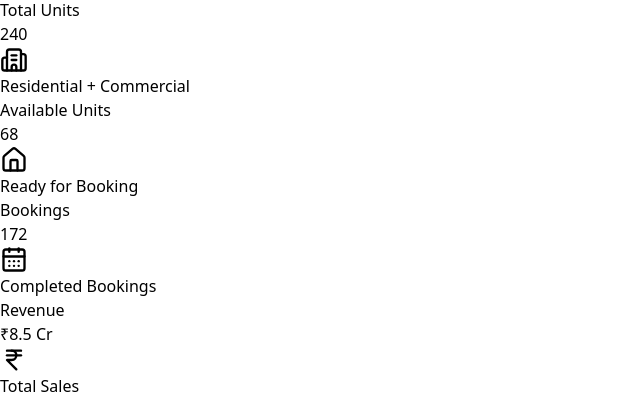
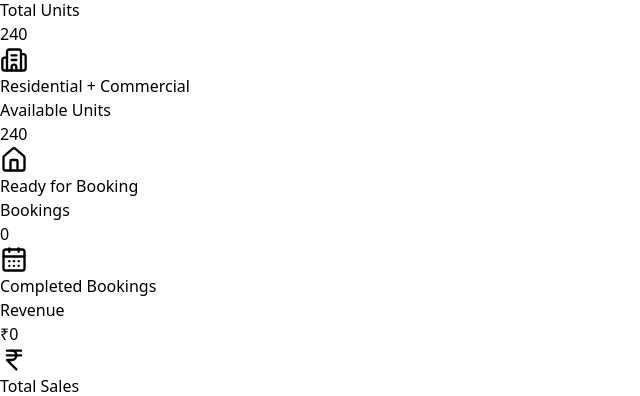
Before and after one commit to DeepakD777/emerald-heights-crm, a React (Vite) app: page / in a window 1280 px wide. Shown: the part 780-1176 px from the top of the page, without its empty margins (0-640 px from the left). Built offline with nearby package versions, Linux system fonts and the light colour scheme.

Commit message:
feat: card real time implimentation

```diff
--- a/src/components/dashboard/StatsCard.tsx
+++ b/src/components/dashboard/StatsCard.tsx
@@ -17,7 +17,7 @@ interface StatsCardProps {
   title: string;
 
   // बड़ी Value
-  value: string;
+ value: string | number;
 
   // छोटा Description
   subtitle: string;
--- a/src/pages/Dashboard/Dashboard.tsx
+++ b/src/pages/Dashboard/Dashboard.tsx
@@ -24,6 +24,9 @@ import RecentBookings from "../../components/dashboard/RecentBookings";
 
 import FloorMap from "../../components/dashboard/Floormap";
 
+import { useBooking } from "../../context/BookingContext";
+
+
 
 // Lucide Icons
 import {
@@ -34,6 +37,19 @@ import {
 } from "lucide-react";
 
 function Dashboard() {
+  const { bookings } = useBooking();
+
+  const totalUnits = 240;
+
+  const bookedUnits = bookings.length;
+
+  const availableUnits = totalUnits - bookedUnits;
+
+  const revenue = bookings.reduce(
+    (total, booking) =>
+      total + Number(booking.bookingAmount || 0),
+    0
+  );
   return (
     <div className="space-y-6">
 
@@ -46,7 +62,7 @@ function Dashboard() {
         {/* Total Units */}
         <StatsCard
           title="Total Units"
-          value="240"
+          value={totalUnits}
           subtitle="Residential + Commercial"
           icon={<Building2 size={28} />}
           color="bg-green-600"
@@ -55,7 +71,7 @@ function Dashboard() {
         {/* Available Units */}
         <StatsCard
           title="Available Units"
-          value="68"
+          value={availableUnits}
           subtitle="Ready for Booking"
           icon={<Home size={28} />}
           color="bg-blue-600"
@@ -64,7 +80,7 @@ function Dashboard() {
         {/* Total Bookings */}
         <StatsCard
           title="Bookings"
-          value="172"
+          value={bookedUnits}
           subtitle="Completed Bookings"
           icon={<CalendarDays size={28} />}
           color="bg-orange-500"
@@ -73,7 +89,7 @@ function Dashboard() {
         {/* Revenue */}
         <StatsCard
           title="Revenue"
-          value="₹8.5 Cr"
+          value={`₹${revenue.toLocaleString("en-IN")}`}
           subtitle="Total Sales"
           icon={<IndianRupee size={28} />}
           color="bg-purple-600"
```
